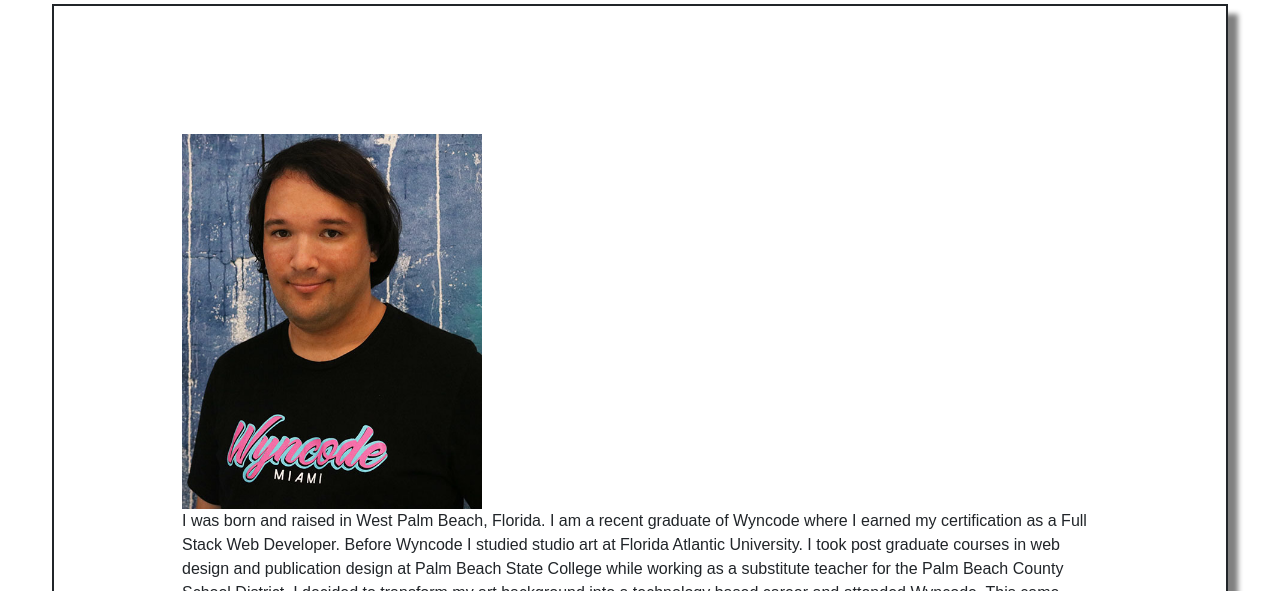
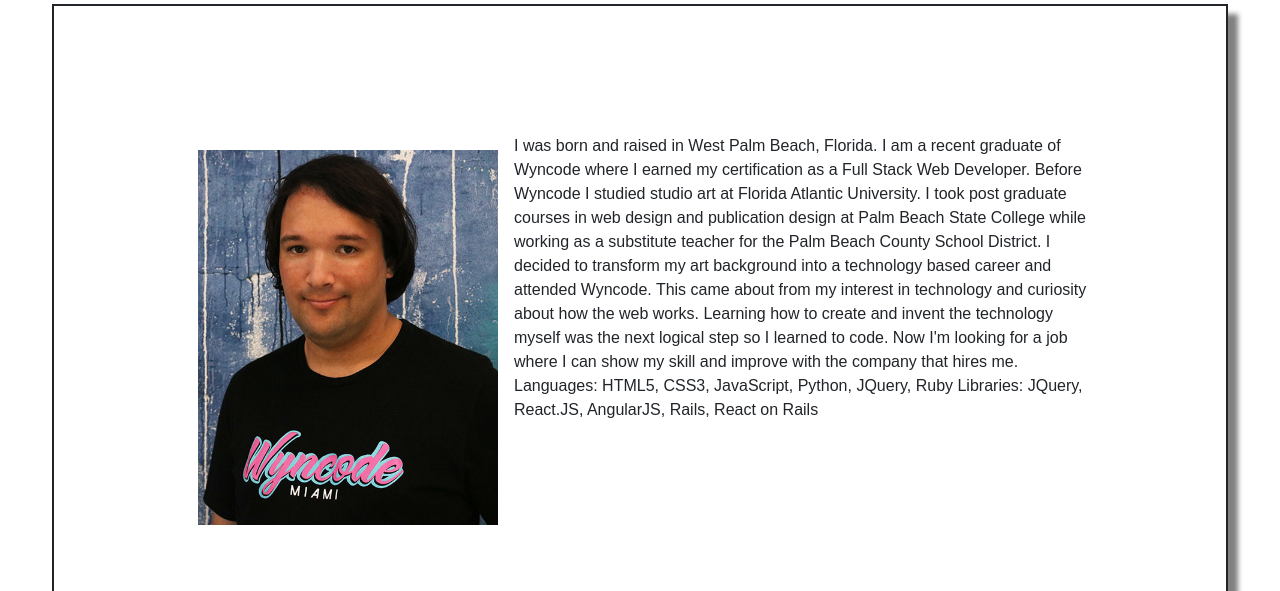
Before and after one commit to Jacobaallen/Portfolio, a React (Create React App) app: page / in a window 1280 px wide. Shown: the part 1060-1651 px from the top of the page. Built offline with nearby package versions, Linux system fonts and the light colour scheme.

Commit message:
floated image in about

```diff
--- a/src/components/Home.jsx
+++ b/src/components/Home.jsx
@@ -53,7 +53,9 @@ class Home extends React.Component {
         </div>
     <div className="about-master">
     <div className="about-text">
-      <img src="images/IMG_0776-2-small.jpg" alt="aboutPic" width="300" height="375" />
+      <div className="aboutPic">
+        <img src="images/IMG_0776-2-small.jpg" alt="aboutPic" width="300" height="375" />
+      </div>
       <p>
         I was born and raised in West Palm Beach, Florida. I am a recent graduate of Wyncode where I earned my certification as a Full Stack Web Developer. Before Wyncode
         I studied studio art at Florida Atlantic University. I took post graduate courses in web design and publication design at Palm Beach State College while working
--- a/src/styles/home.css
+++ b/src/styles/home.css
@@ -62,6 +62,11 @@ body {
   display: flex;
   align-items: center;
   padding: 2em;
+}
+
+.aboutPic {
+  float: left;
+  padding: 1em;
 }
 
 .about-text{
```
